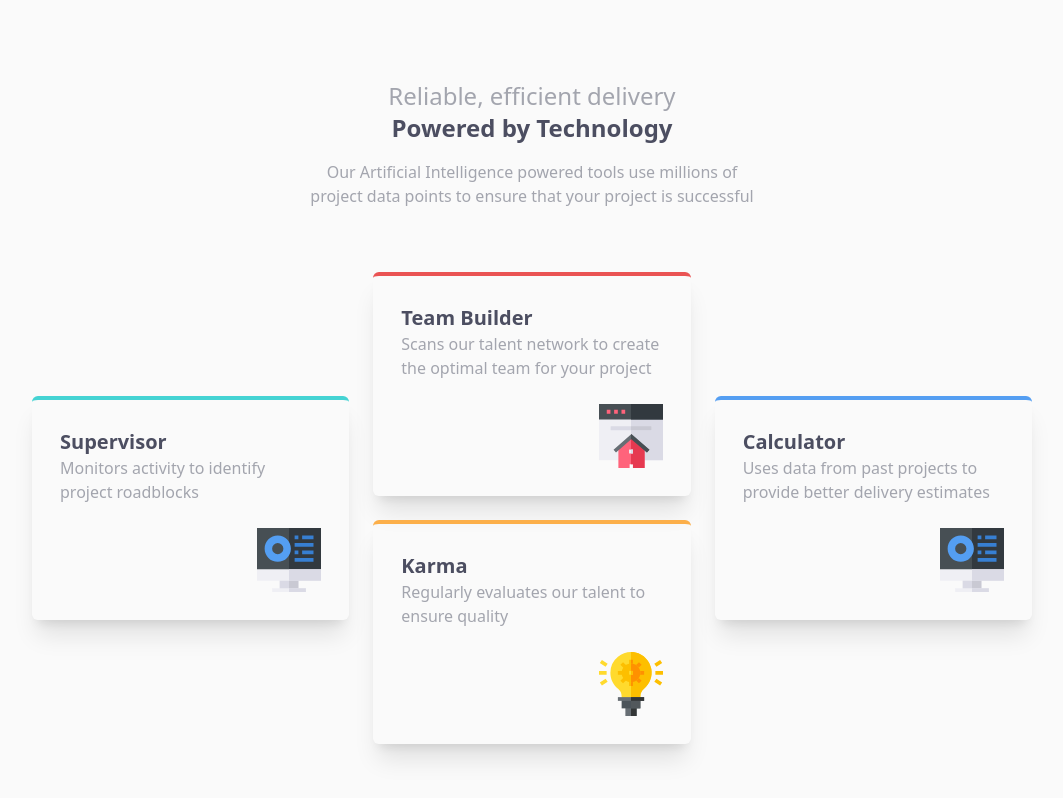
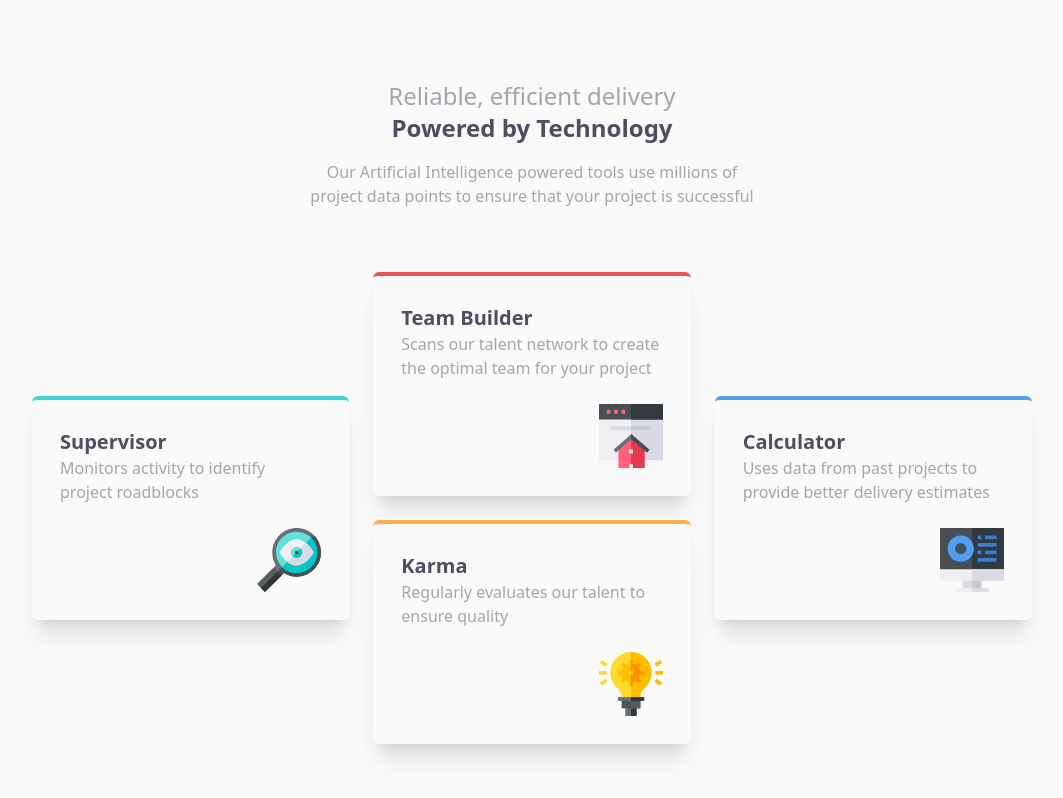
Before and after one commit to omarnate1/four-card-feature-section-master, a website: page index.html in a window 1280 px wide. Shown: the whole page, without its empty margins (108-1171 px from the left). Drawn offline with Linux system fonts and the light colour scheme.

Commit message:
updated supervisor card image

```diff
--- a/index.html
+++ b/index.html
@@ -45,7 +45,7 @@
             </div>
             <div class="container mt-6">
               <img
-                src="./images/icon-calculator.svg"
+                src="./images/icon-supervisor.svg"
                 alt=""
                 class="overflow-hidden object-cover ml-auto"
               />
```
